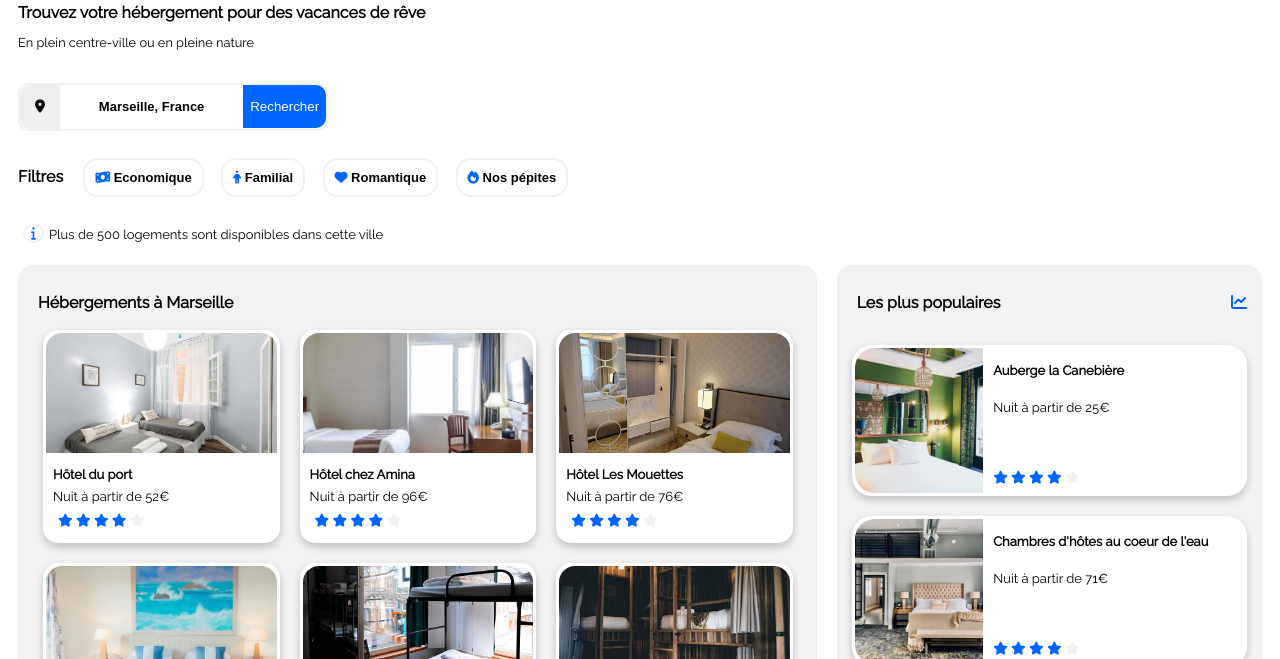
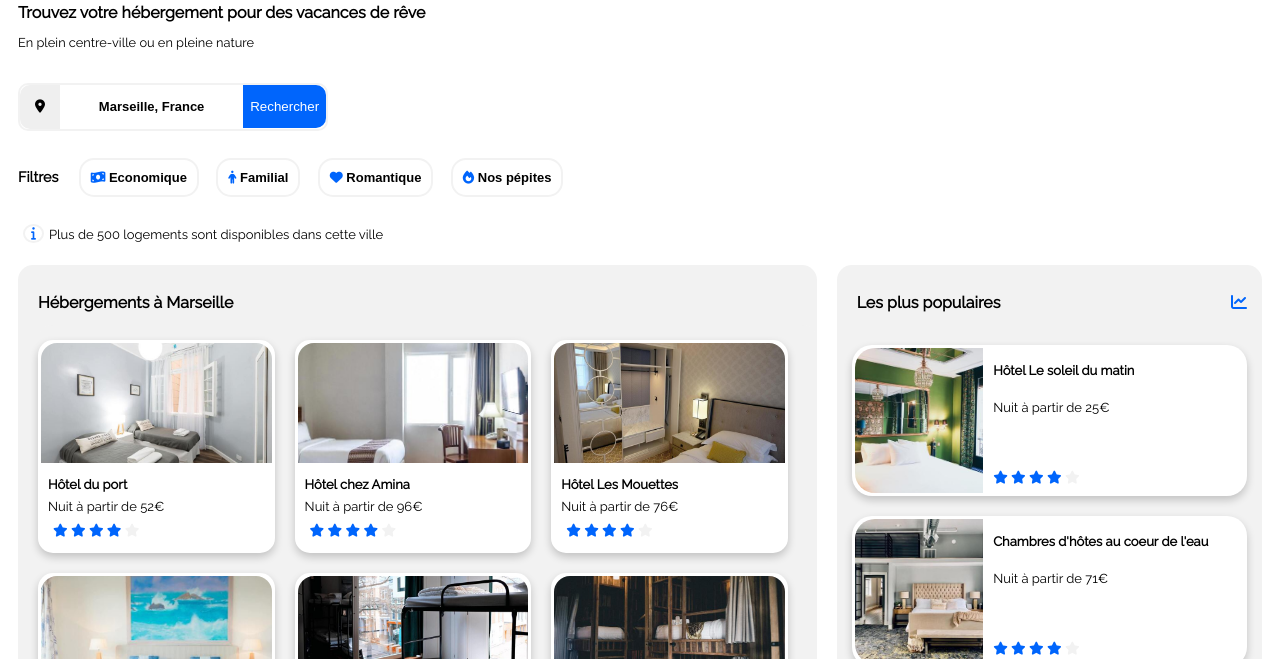
Before and after one commit to Nesanu/Project_2, a plain HTML site: page index.html in a window 1280 px wide. Shown: the part 141-800 px from the top of the page. Drawn offline with Linux system fonts and the light colour scheme.

Commit message:
MAJ du 01.09.23

```diff
--- a/index.html
+++ b/index.html
@@ -214,9 +214,9 @@
                             <a href="#">
                                 <article class="card-populaires">
                                     <img class="card-image_populaires" src="images/hebergements/emile-guillemot.jpg"
-                                        alt="Auberge la Canebière" />
+                                        alt="Hôtel Le soleil du matin" />
                                     <div class="card-caption_populaire">
-                                        <h3>Auberge la Canebière</h3>
+                                        <h3>Hôtel Le soleil du matin</h3>
                                         <p>Nuit à partir de 25€</p>
                                         <div class="card_star-populaire">
                                             <i class="card_star fa-solid fa-star"></i>
--- a/style.css
+++ b/style.css
@@ -168,12 +168,12 @@ input {
 }
 
 .text-filtres {
-    font-size: medium;
     display: inline-flex;
     flex-direction: row;
     flex-wrap: nowrap;
     padding-right: 10px;
-    font-weight: 600;
+    font-weight: 700;
+    font-size: 1.1em;
 }
 
 .text-filtres-responsive {
@@ -187,29 +187,9 @@ input {
     border: 2px solid #f2f2f2;
     border-radius: 15px 15px 15px 15px;
     padding: 10px;
-    font-weight: 700;
+    font-weight: 600;
     margin: 7px;
 }
-
-.text-filtres {
-    display: inline-block;
-    flex-direction: row;
-    flex-wrap: nowrap;
-    font-size: medium;
-    font-weight: 600;
-}
-
-.btn-filtres {
-    font-size: small;
-    background-color: white;
-    text-align: center;
-    border: 2px solid #f2f2f2;
-    border-radius: 15px 15px 15px 15px;
-    padding: 10px;
-    font-weight: 700;
-    margin: 7px;
-}
-
 
 .fa-money-bill-wave {
     color: #0065fc;
@@ -310,7 +290,7 @@ h2 {
 .cards-plus-populaires {
     display: flex;
     flex-direction: column;
-    justify-content: center;
+    justify-content: space-evenly;
     background-color: #f2f2f2;
     width: 100%;
     gap: 20px;
@@ -319,9 +299,11 @@ h2 {
 .card-populaires {
     display: flex;
     flex-direction: row;
+    justify-content: center;
     align-items: center;
     box-shadow: 0 4px 8px 0 rgba(0, 0, 0, 0.2);
     width: auto;
+    height: 145px;
     border-radius: 20px;
     background: white;
     padding: 3px;
@@ -373,7 +355,7 @@ h3 {
 }
 
 .title-hebergements {
-    padding-right: 20px;
+    padding-right: 25px;
     font-size: larger;
 
 }
@@ -393,7 +375,8 @@ h3 {
     gap: 20px;
     border-radius: 15px 15px 15px 15px;
     background-color: #f2f2f2;
-    padding: 5px;
+    padding: 15px 10px 15px 0px;
+
 }
 
 .card-hebergements {
@@ -510,7 +493,7 @@ h4 {
 @media screen and (min-width: 768px) and (max-width: 1024px) {
 
     a {
-        min-width: 33%;
+        width: 32%;
     }
 
     .text-filtres {
@@ -542,11 +525,12 @@ h4 {
     }
 
     .container-hebergements_title {
-        background-color: #f2f2f2;
         display: flex;
         flex-wrap: wrap;
+        justify-content: space-between;
+        background-color: #f2f2f2;
         width: auto;
-        padding: 10px 0 10px 10px;
+        padding: 10px 0 10px 25px;
     }
 
     .container-populaires_cards {
@@ -555,7 +539,7 @@ h4 {
         background-color: #f2f2f2;
         width: auto;
         height: 250px;
-        padding: 10px;
+        padding: none;
 
     }
 
@@ -565,7 +549,7 @@ h4 {
         justify-content: space-evenly;
         background-color: #f2f2f2;
         width: auto;
-        gap: 10px;
+        gap: 15px;
         padding: 10px;
     }
 
@@ -625,7 +609,6 @@ h4 {
     .logo {
         display: none;
     }
-
 
     .logo_booki_3x {
         display: flex;
@@ -708,15 +691,16 @@ h4 {
         display: flex;
         flex-direction: row;
         flex-wrap: wrap;
-        font-size: medium;
+        padding-right: unset;
         font-weight: 600;
-        padding-right: 0;
+        font-size: 1em;
     }
 
     .container-filtres {
         display: flex;
+        flex-wrap: wrap;
         min-width: 200px;
-        flex-wrap: wrap;
+
     }
 
     .btn-filtres {
```
